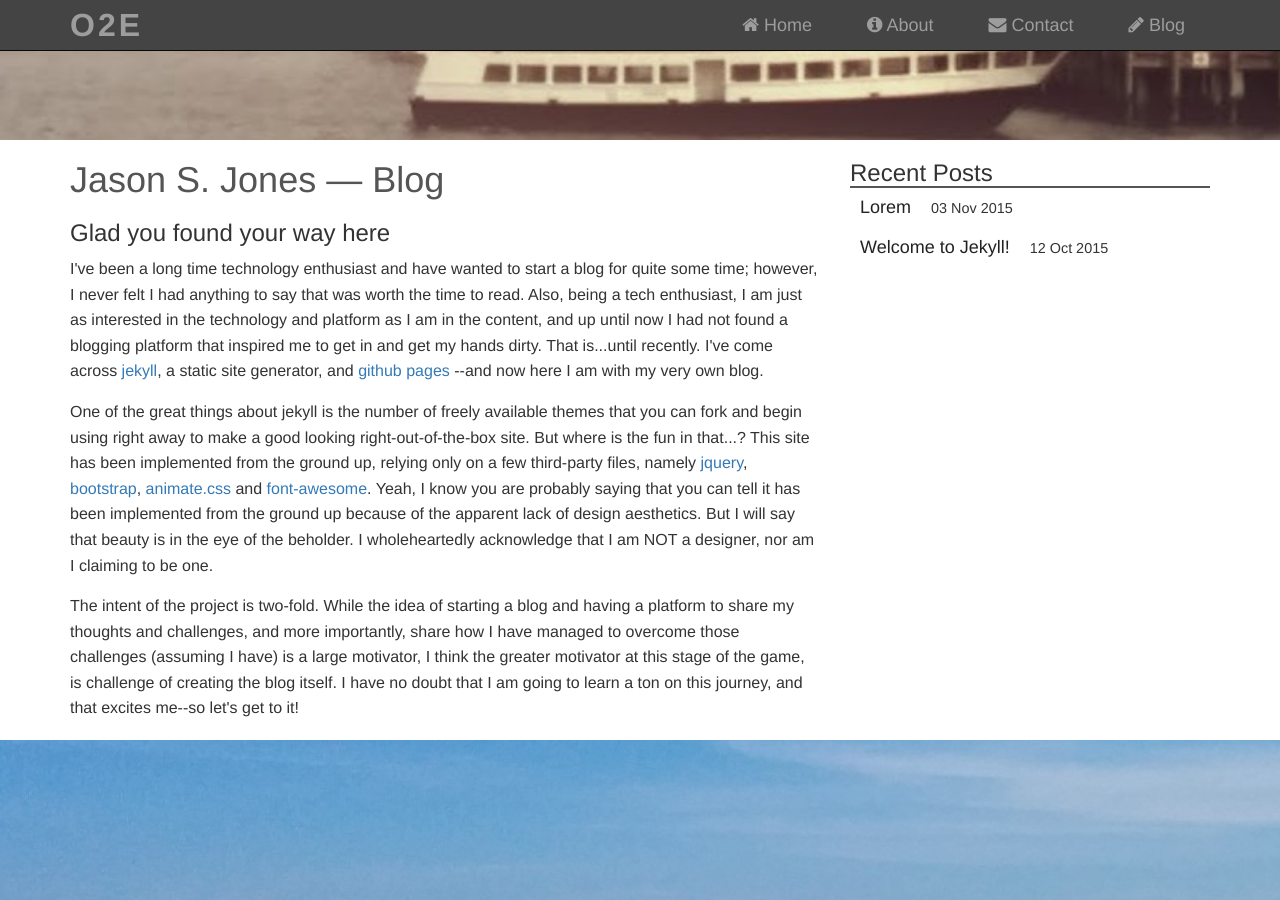
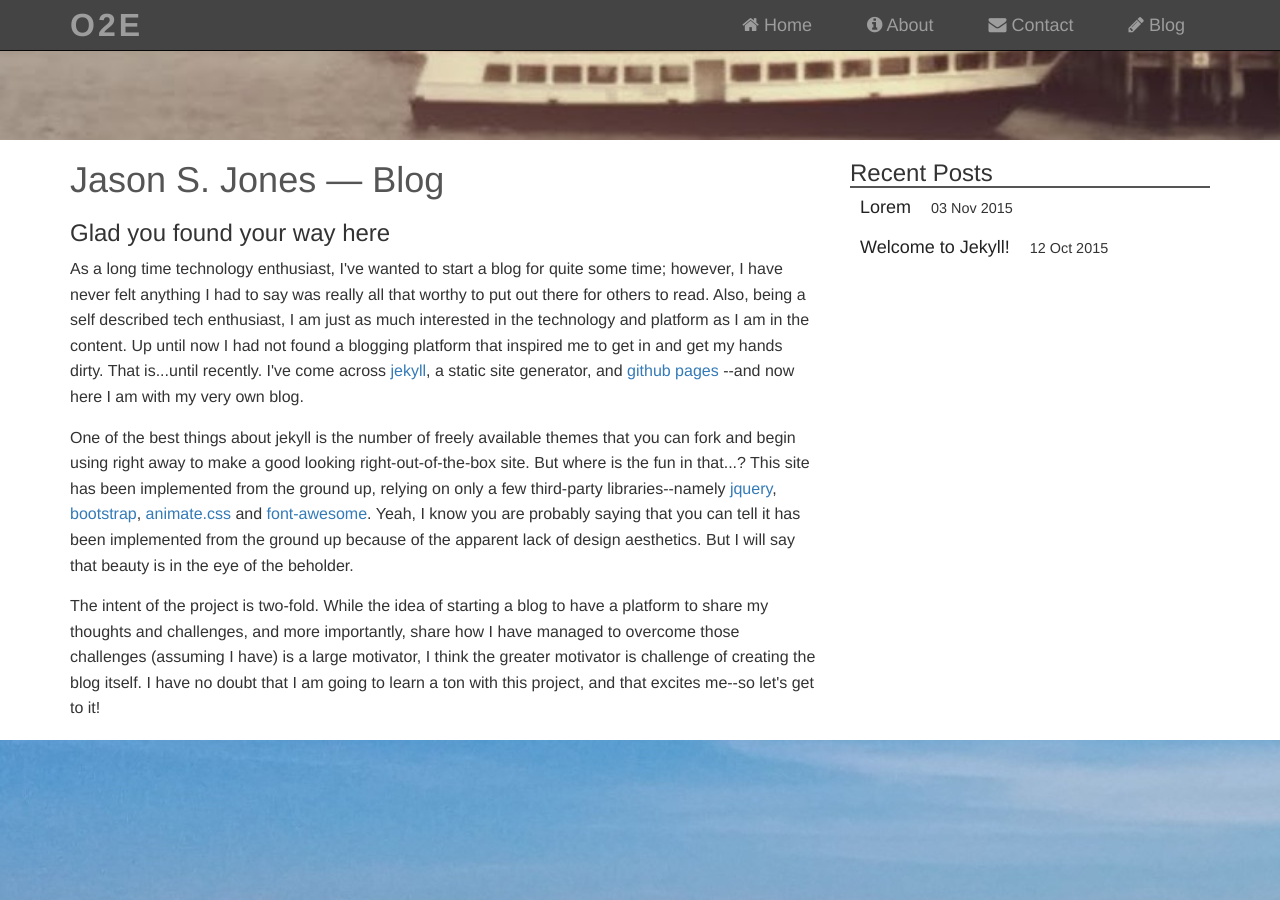
Before and after one commit to jasonsjones/jasonsjones.github.io, a Jekyll site: the page built from index.html, in a window 1280 px wide and 900 px high, scrolled down 860 px. Built offline with Jekyll 4.4.1, drawn with Linux system fonts in a browser that asks for light colours.

Commit message:
Revise wording of page content

```diff
--- a/index.html
+++ b/index.html
@@ -11,26 +11,26 @@ layout: default
             <h3>Glad you found your way here</h3>
             <p>
 
-                I've been a long time technology enthusiast and have wanted to
-                start a blog for quite some time; however, I never felt I had
-                anything to say that was worth the time to read. Also, being a
-                tech enthusiast, I am just as interested in the technology and
-                platform as I am in the content, and up until now I had not
+                As a long time technology enthusiast, I've wanted to
+                start a blog for quite some time; however, I have never felt
+                anything I had to say was really all that worthy to put out
+                there for others to read.  Also, being a self described tech
+                enthusiast, I am just as much interested in the technology and
+                platform as I am in the content. Up until now I had not
                 found a blogging platform that inspired me to get in and get my
-                hands dirty. That is...until recently. I've come across
+                hands dirty.  That is...until recently.  I've come across
                 <a href="https://jekyllrb.com">jekyll</a>, a static site
                 generator, and <a href="https://pages.github.com">github pages</a>
-                --and now here I am with my very own
-                blog.
+                --and now here I am with my very own blog.
 
             </p>
             <p>
 
-                One of the great things about jekyll is the number of freely
+                One of the best things about jekyll is the number of freely
                 available themes that you can fork and begin using right away
                 to make a good looking right-out-of-the-box site. But where is
                 the fun in that...? This site has been implemented from the
-                ground up, relying only on a few third-party files, namely
+                ground up, relying on only a few third-party libraries--namely
                 <a href="https://jquery.com">jquery</a>,
                 <a href="http://getbootstrap.com">bootstrap</a>,
                 <a href="https://daneden.github.io/animate.css">animate.css</a>
@@ -39,21 +39,19 @@ layout: default
                 Yeah, I know you are probably saying that you
                 can tell it has been implemented from the ground up because of
                 the apparent lack of design aesthetics. But I will say that
-                beauty is in the eye of the beholder. I wholeheartedly
-                acknowledge that I am NOT a designer, nor am I claiming to be
-                one.
+                beauty is in the eye of the beholder.
 
             </p>
             <p>
 
                 The intent of the project is two-fold. While the idea of
-                starting a blog and having a platform to share my thoughts and
+                starting a blog to have a platform to share my thoughts and
                 challenges, and more importantly, share how I have managed to
                 overcome those challenges (assuming I have) is a large
-                motivator, I think the greater motivator at this stage of the
-                game, is challenge of creating the blog itself. I have no doubt
-                that I am going to learn a ton on this journey, and that
-                excites me--so let's get to it!
+                motivator, I think the greater motivator is challenge of
+                creating the blog itself. I have no doubt that I am going to
+                learn a ton with this project, and that excites me--so let's get
+                to it!
 
             </p>
         </section>
```
